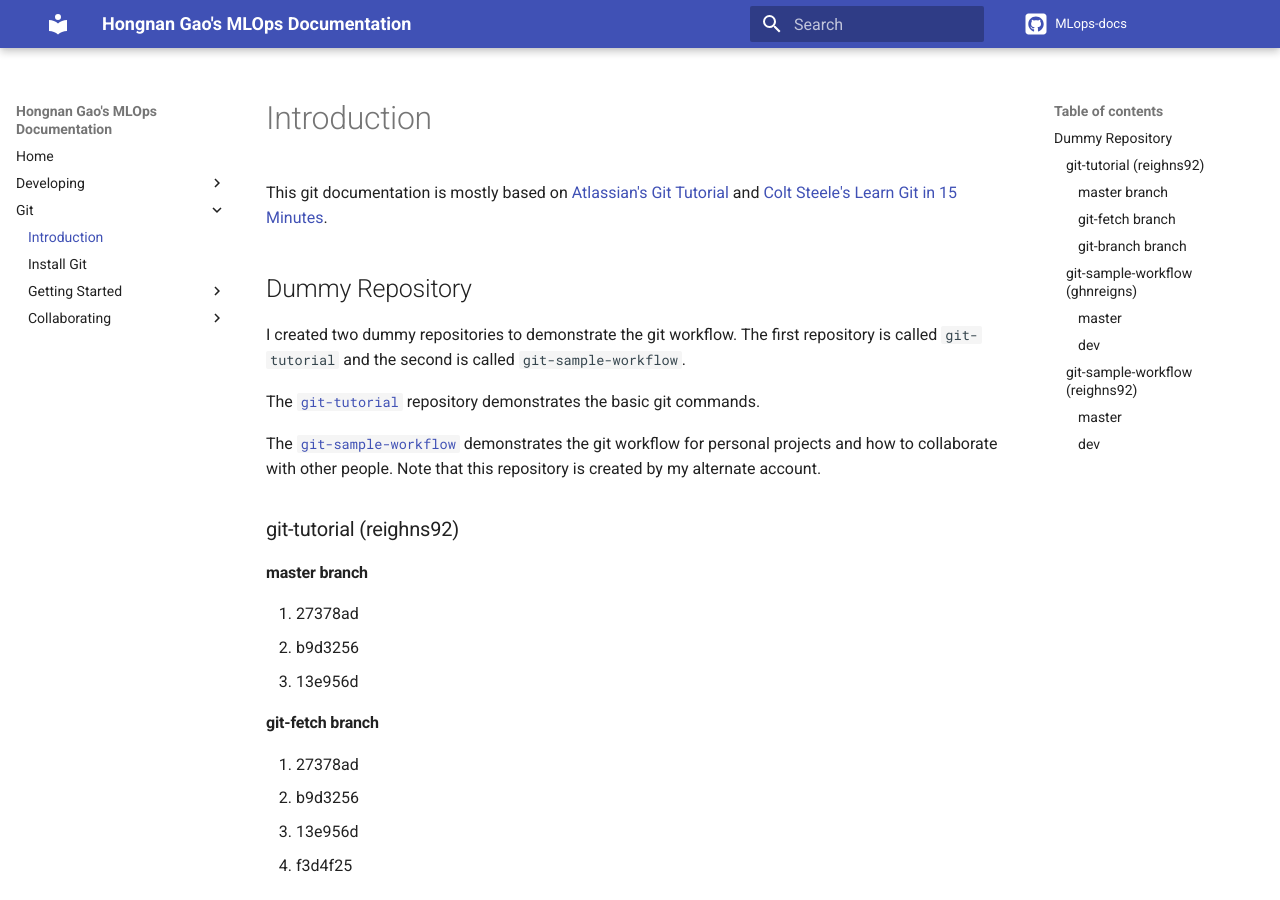
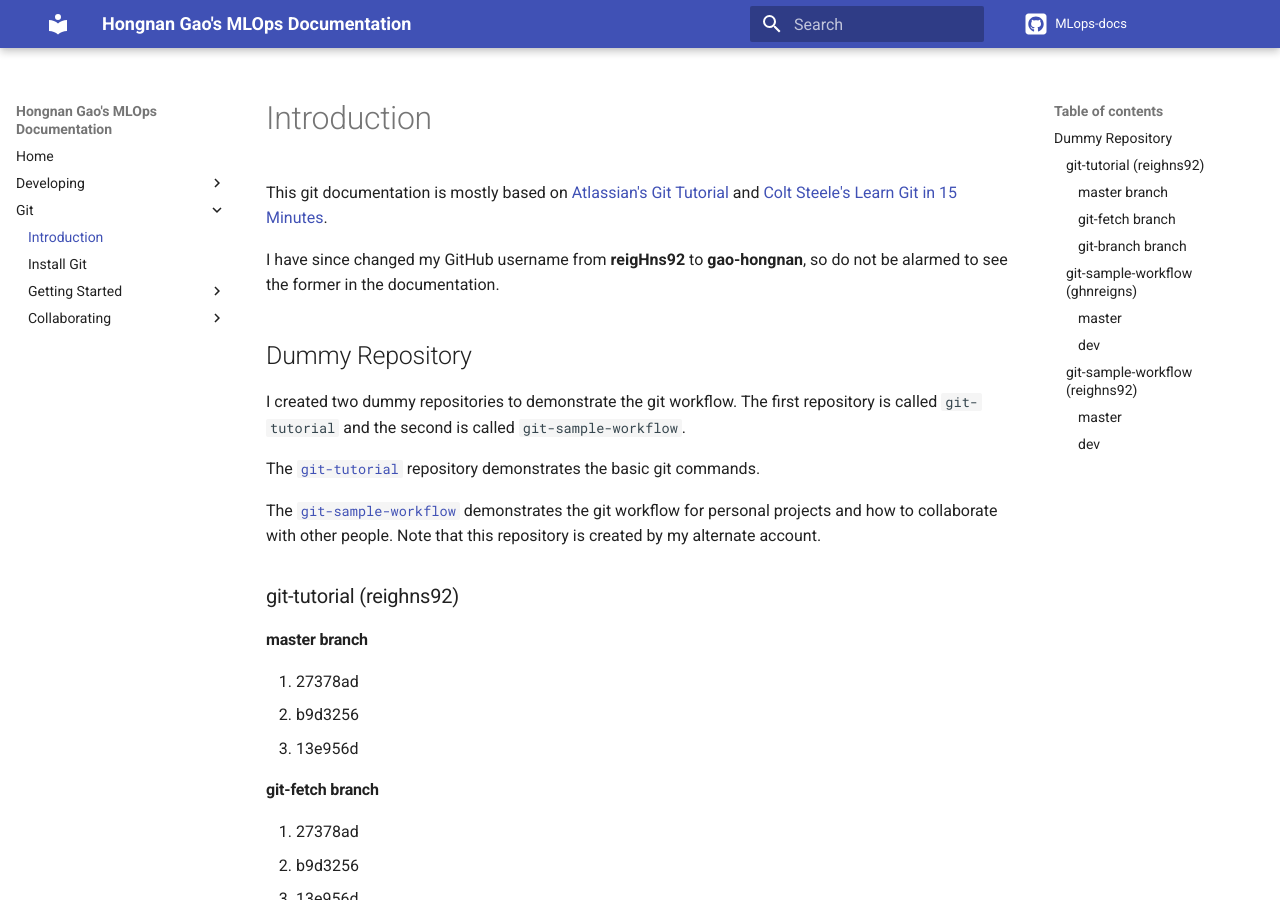
Before and after one commit to gao-hongnan/gaohn-mlops-docs, an MkDocs documentation site: the page built from docs/mlops_docs/git/introduction.md, in a window 1280 px wide and 900 px high. Built offline with MkDocs 1.6.1 and Material for MkDocs 9.7.7, drawn with Linux system fonts in a browser that asks for light colours; comment, search, counter and statistics services are not loaded.

Commit message:
docs: update README links and add disclaimer in git intro

```diff
--- a/docs/mlops_docs/git/introduction.md
+++ b/docs/mlops_docs/git/introduction.md
@@ -1,5 +1,8 @@
 This git documentation is mostly based on [Atlassian's Git Tutorial](https://www.atlassian.com/git/tu
 torials/) and [Colt Steele's Learn Git in 15 Minutes](https://www.youtube.com/watch?v=USjZcfj8yxE).
+
+I have since changed my GitHub username from **reigHns92** to **gao-hongnan**, so do not be alarmed
+to see the former in the documentation.
 
 
 ## Dummy Repository
```
Also changed, not shown: README.md (+16 -4 lines).
